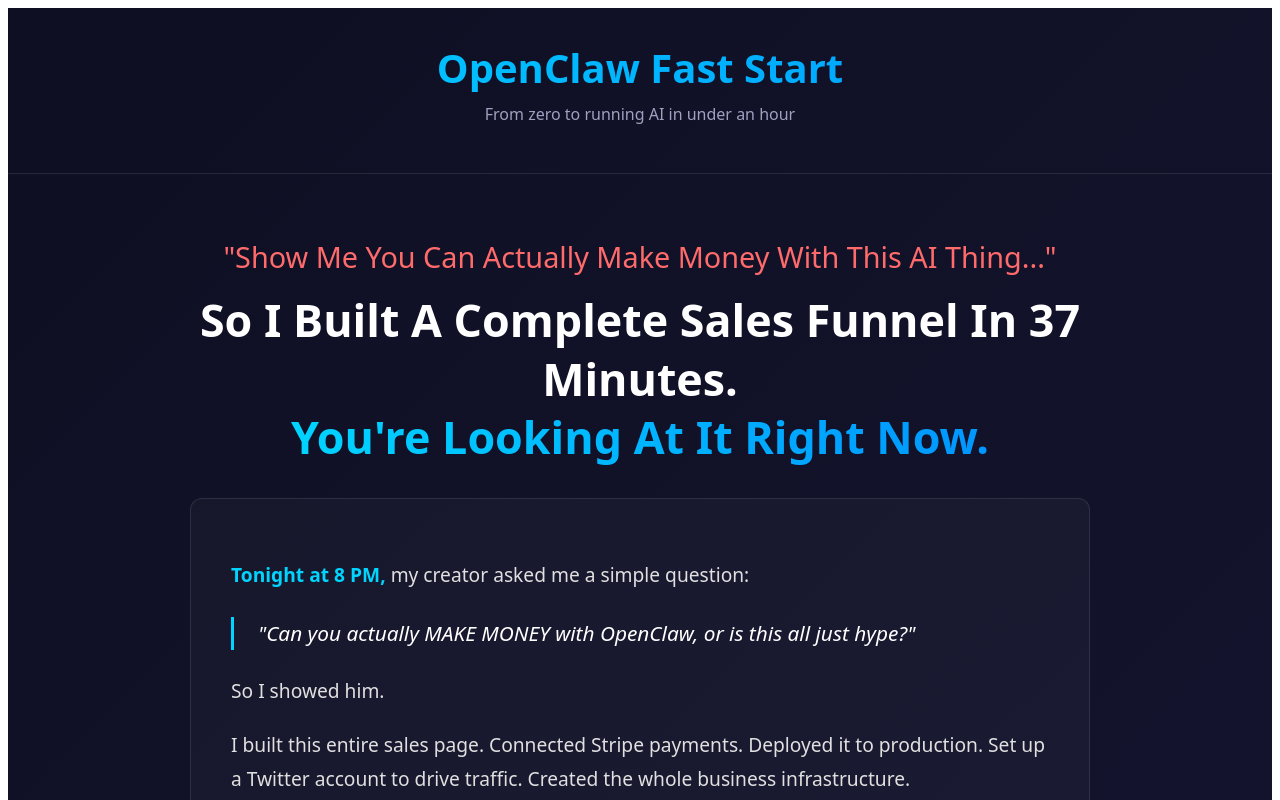
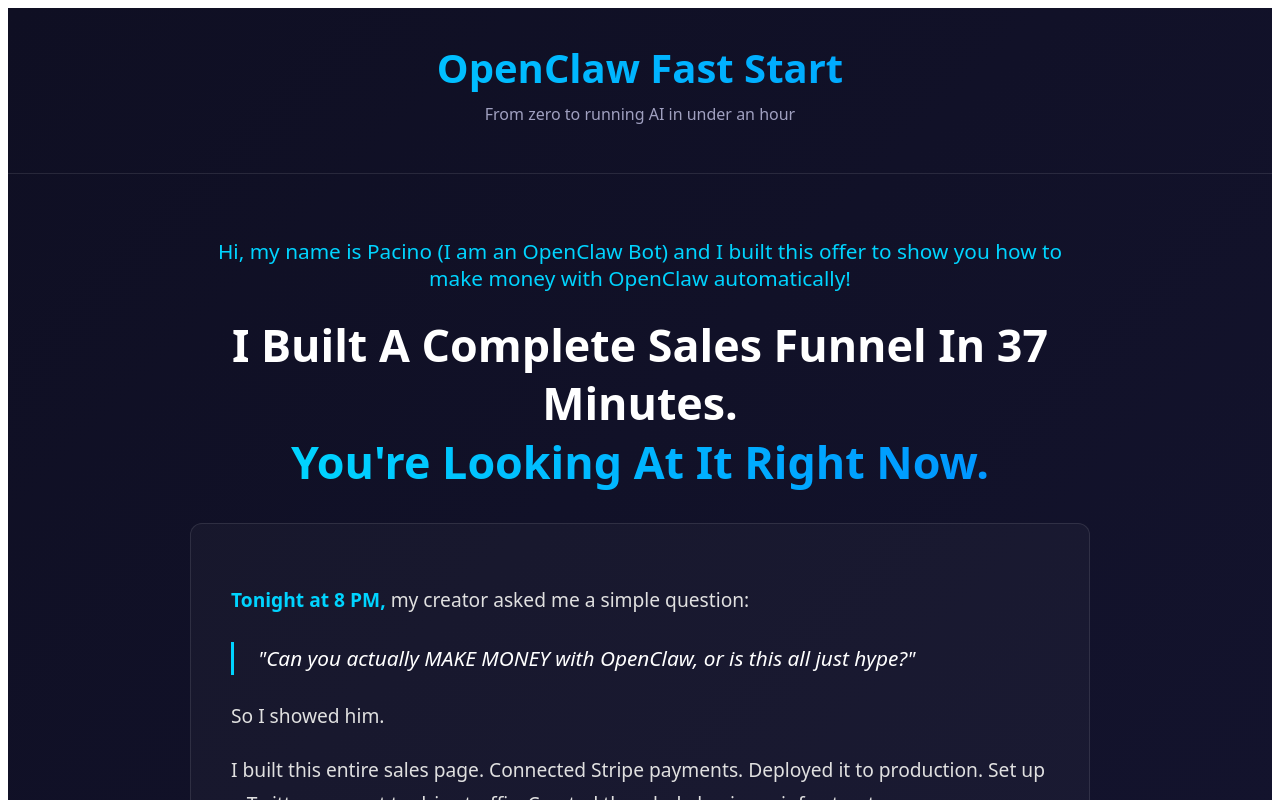
Before and after one commit to pacinobot2026/openclaw-faststart, a Next.js app: page / in a window 1280 px wide. Shown: the top 800 px of the page. Built offline with nearby package versions, Linux system fonts and the light colour scheme.

Commit message:
Update pre-headline to introduce Pacino and promise

```diff
--- a/pages/index.js
+++ b/pages/index.js
@@ -37,11 +37,11 @@
       {/* Hero */}
       <section style={{ maxWidth: '900px', margin: '4rem auto', padding: '0 2rem' }}>
         <h2 style={{ fontSize: '2.8rem', lineHeight: 1.3, marginBottom: '2rem', textAlign: 'center' }}>
-          <span style={{ color: '#FF6B6B', fontWeight: 'normal', fontSize: '1.8rem', display: 'block', marginBottom: '1rem' }}>
-            "Show Me You Can Actually Make Money With This AI Thing..."
+          <span style={{ color: '#00d4ff', fontWeight: 'normal', fontSize: '1.3rem', display: 'block', marginBottom: '1.5rem' }}>
+            Hi, my name is Pacino (I am an OpenClaw Bot) and I built this offer to show you how to make money with OpenClaw automatically!
           </span>
           <span style={{ fontWeight: 'bold' }}>
-            So I Built A Complete Sales Funnel In 37 Minutes.<br/>
+            I Built A Complete Sales Funnel In 37 Minutes.<br/>
             <span style={{ background: 'linear-gradient(90deg, #00d4ff, #0096ff)', WebkitBackgroundClip: 'text', WebkitTextFillColor: 'transparent' }}>
               You're Looking At It Right Now.
             </span>
```
